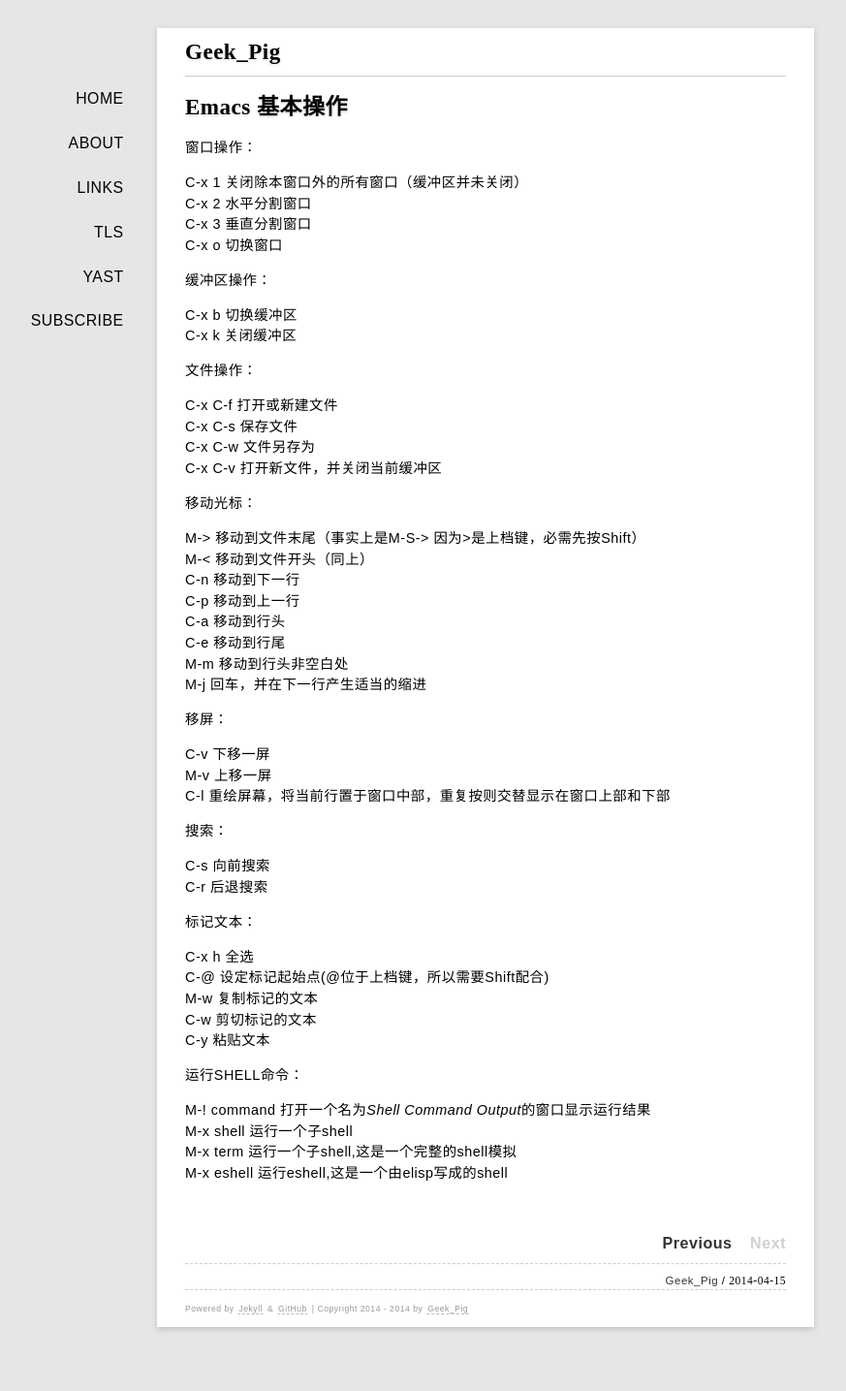
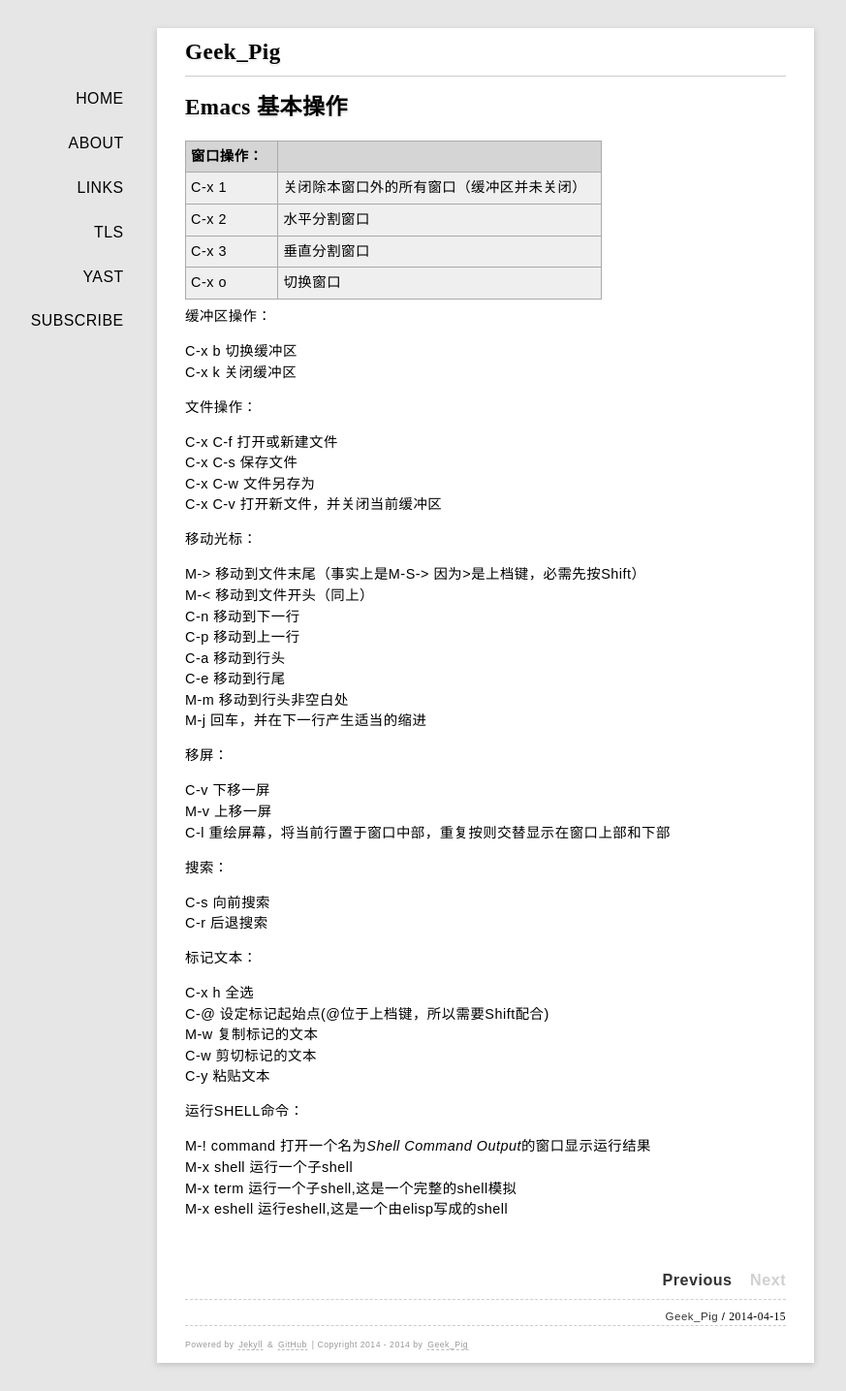
Before and after one commit to rhuichao/uternet.github.io, a Jekyll site: the page built from _posts/2014-04-15-emacs-base.md, in a window 1280 px wide. Shown: the whole page at 97% size, without its empty margins (139-1012 px from the left). Built offline with Jekyll 4.4.1, drawn with Linux system fonts in a browser that asks for light colours; some web fonts are replaced; Markdown is read by kramdown in place of the engine named in the settings; before the commit the page ends 1398 px from its top, so only the background shows below that.

Commit message:
new document posted

```diff
--- a/_posts/2014-04-15-emacs-base.md
+++ b/_posts/2014-04-15-emacs-base.md
@@ -4,12 +4,12 @@ title: Emacs 基本操作
 date: 2014-04-15
 ---
 
-窗口操作：
-
-C-x 1           关闭除本窗口外的所有窗口（缓冲区并未关闭）
-C-x 2           水平分割窗口
-C-x 3           垂直分割窗口
-C-x o		切换窗口
+|窗口操作：|  |
+| --- | --- |
+|C-x 1          |关闭除本窗口外的所有窗口（缓冲区并未关闭）  |
+|C-x 2           |水平分割窗口  |
+|C-x 3           |垂直分割窗口  |
+|C-x o		|切换窗口  |
 
 缓冲区操作：
 
```
